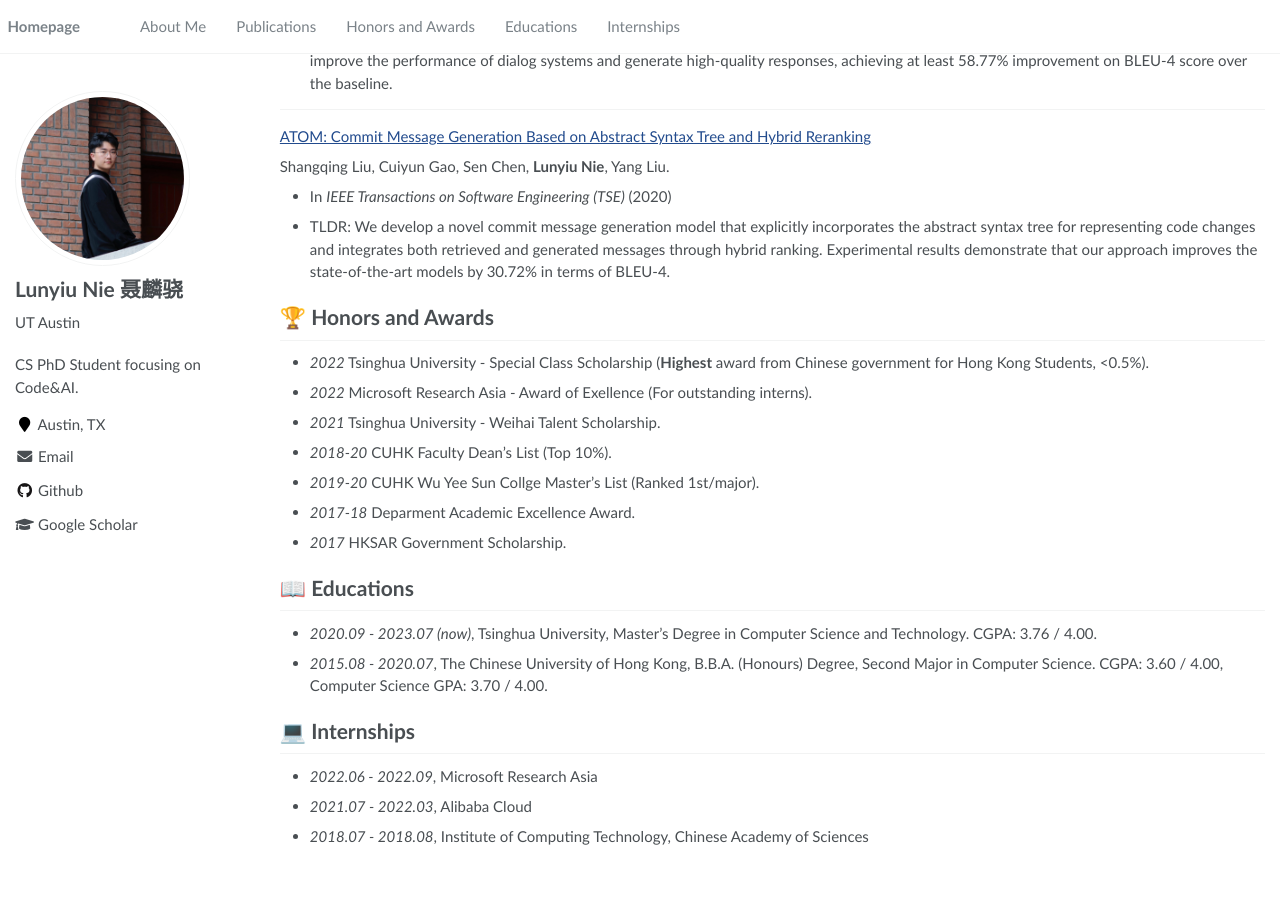
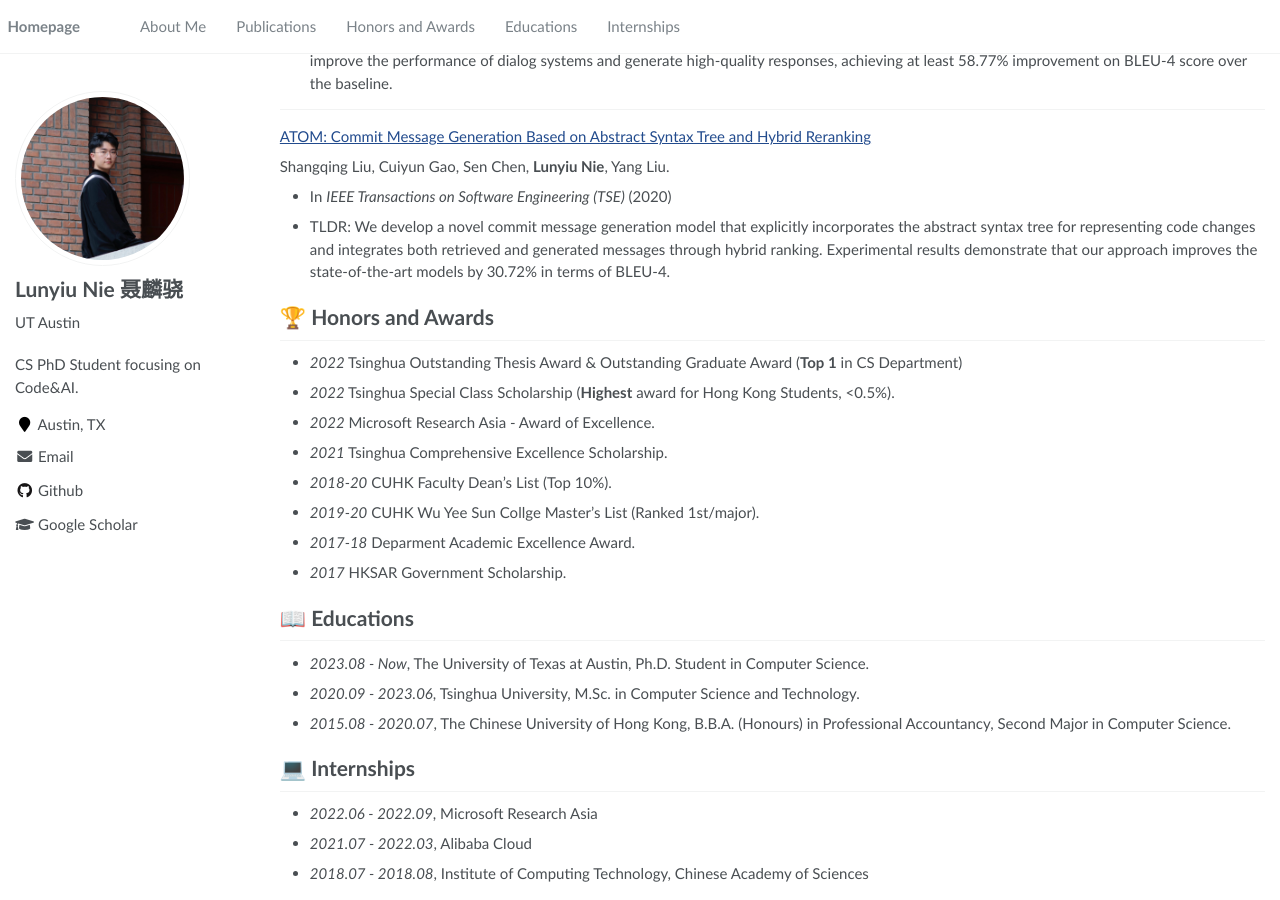
Before and after one commit to Flitternie/flitternie.github.io, a Jekyll site: the page built from _pages/about.md, in a window 1280 px wide and 900 px high, scrolled down 1533 px. Built offline with Jekyll 4.4.1, drawn with Linux system fonts in a browser that asks for light colours; before the commit the page ends 2395 px from its top, so only the background shows below that.

Commit message:
Update about.md

```diff
--- a/_pages/about.md
+++ b/_pages/about.md
@@ -84,17 +84,19 @@ Shangqing Liu, Cuiyun Gao, Sen Chen, **Lunyiu Nie**, Yang Liu.
 
 
 # 🏆 Honors and Awards
-- *2022*    Tsinghua University - Special Class Scholarship (**Highest** award from Chinese government for Hong Kong Students, <0.5%).
-- *2022*    Microsoft Research Asia - Award of Exellence (For outstanding interns).
-- *2021*    Tsinghua University - Weihai Talent Scholarship.
+- *2022*    Tsinghua Outstanding Thesis Award & Outstanding Graduate Award (**Top 1** in CS Department)
+- *2022*    Tsinghua Special Class Scholarship (**Highest** award for Hong Kong Students, <0.5%).
+- *2022*    Microsoft Research Asia - Award of Excellence.
+- *2021*    Tsinghua Comprehensive Excellence Scholarship.
 - *2018-20* CUHK Faculty Dean's List (Top 10%).
 - *2019-20* CUHK Wu Yee Sun Collge Master's List (Ranked 1st/major).
 - *2017-18* Deparment Academic Excellence Award.
 - *2017*    HKSAR Government Scholarship.
 
 # 📖 Educations
-- *2020.09 - 2023.07 (now)*, Tsinghua University, Master’s Degree in Computer Science and Technology. CGPA: 3.76 / 4.00.
-- *2015.08 - 2020.07*, The Chinese University of Hong Kong, B.B.A. (Honours) Degree, Second Major in Computer Science. CGPA: 3.60 / 4.00, Computer Science GPA: 3.70 / 4.00.
+- *2023.08 - Now*, The University of Texas at Austin, Ph.D. Student in Computer Science.
+- *2020.09 - 2023.06*, Tsinghua University, M.Sc. in Computer Science and Technology.
+- *2015.08 - 2020.07*, The Chinese University of Hong Kong, B.B.A. (Honours) in Professional Accountancy, Second Major in Computer Science.
 
 # 💻 Internships
 - *2022.06 - 2022.09*, Microsoft Research Asia
```
